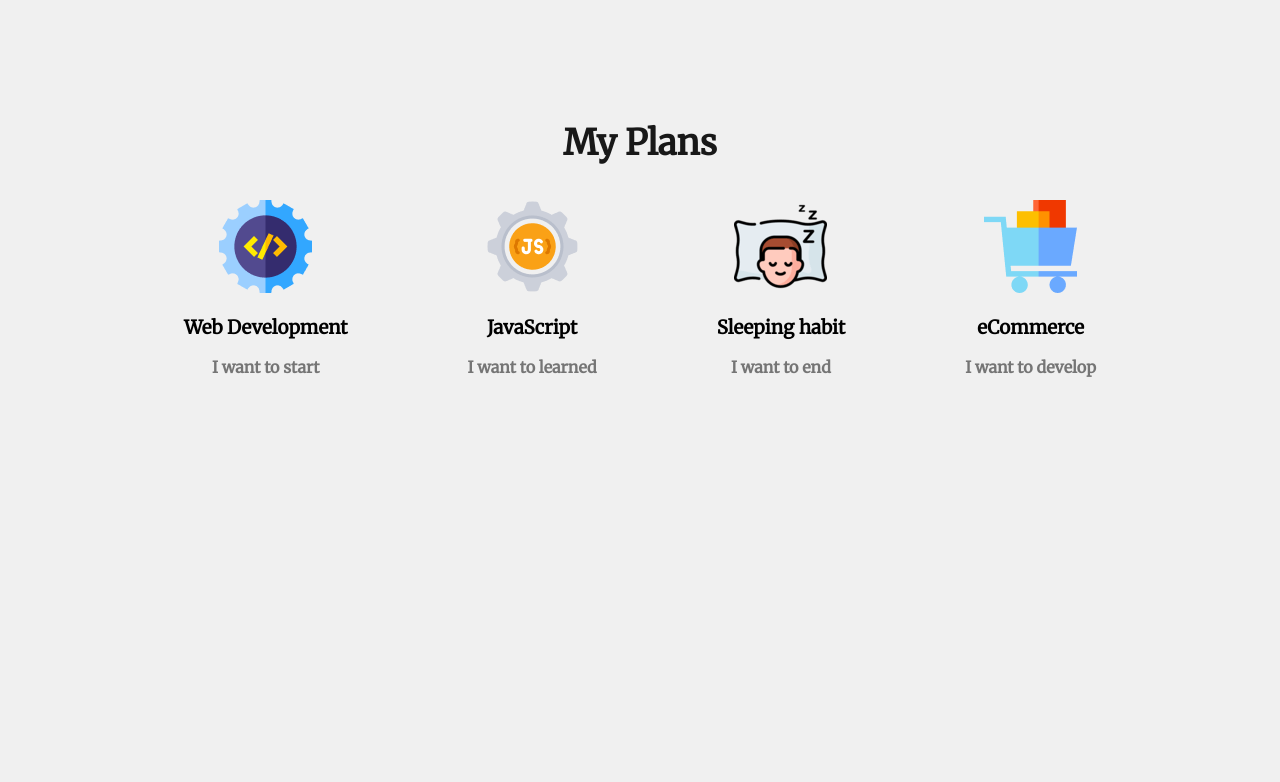
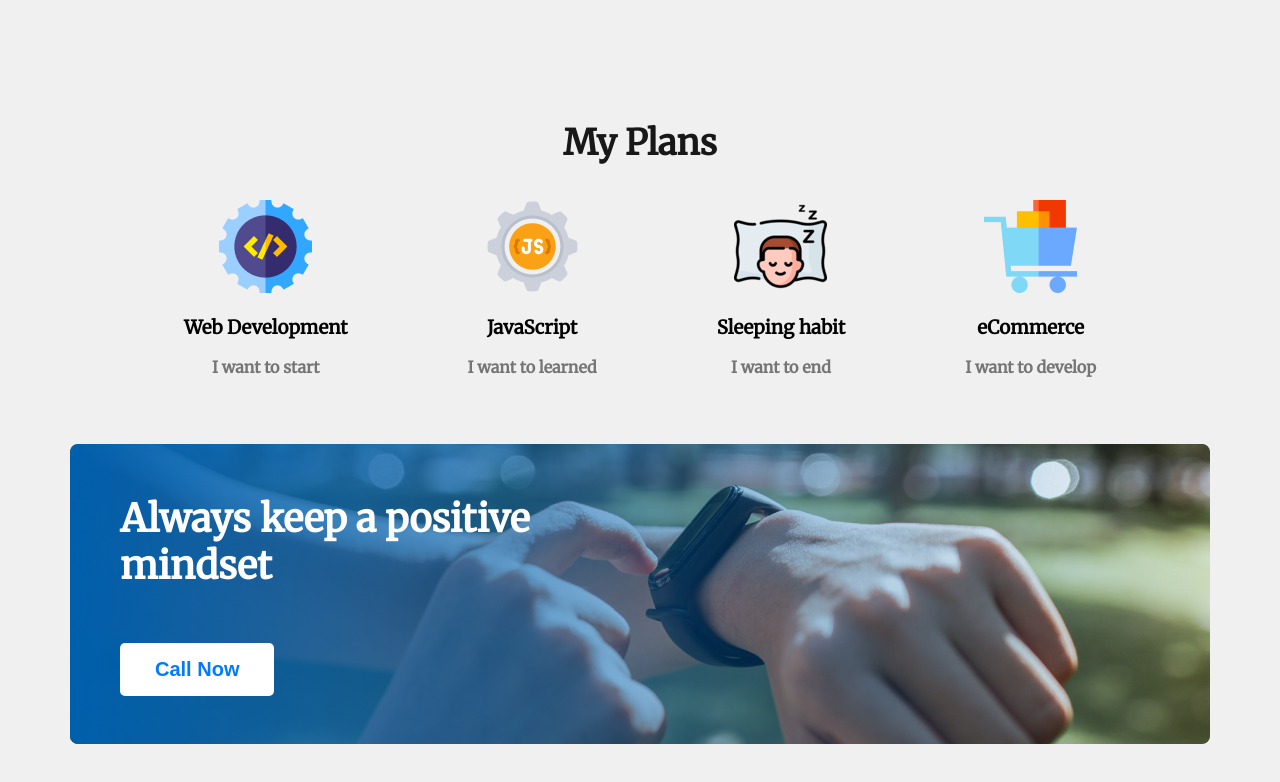
Before and after one commit to Razkkhan/Future, a plain HTML site: page index.html in a window 1280 px wide. Shown: the part 1599-2381 px from the top of the page. Before the commit the page ends 1992 px from the top, so only its background shows below. Drawn offline with Linux system fonts and the light colour scheme; a web font is replaced by a local one.

Commit message:
call-now

```diff
--- a/Css/style.css
+++ b/Css/style.css
@@ -129,16 +129,13 @@ header {
     text-align: center;
     font-size: 35px;
     font-weight: 700;
-    /* font-weight should be a number, not px */
 }
 
 .skill-container {
     display: flex;
     flex-wrap: wrap;
-    /* Ensure items wrap in smaller viewports */
     gap: 120px;
     justify-content: center;
-    /* Center-align items horizontally */
 }
 
 .skill-description {
@@ -148,3 +145,50 @@ header {
 .ami {
     text-align: center;
 }
+
+.image-container {
+    position: relative;
+    width: max-content;
+    margin: 50px auto;
+}
+
+.bottom-image {
+    width: 100%;
+    height: auto;
+}
+
+.top-image {
+    position: absolute;
+    top: 0;
+    left: 0;
+    width: 100%;
+    height: auto;
+    z-index: 1;
+}
+
+.banner-watch {
+    position: absolute;
+    z-index: 2;
+    color: #fff;
+    font-size: 38px;
+    top: 20px;
+    left: 50px;
+    padding: 0px;
+    border-radius: 5px;
+}
+
+.button-bottom {
+    position: absolute;
+    z-index: 2;
+    top: 200px;
+    left: 50px;
+    padding: 15px 35px;
+    background-color: #fff;
+    color: #007BFF;
+    border: none;
+    border-radius: 5px;
+    cursor: pointer;
+    font-size: 20px;
+    font-style: normal;
+    font-weight: 700;
+}
--- a/index.html
+++ b/index.html
@@ -72,6 +72,16 @@
                 </div>
             </div>
         </section>
+        <section>
+            <div class="image-container">
+                <img src="images/watch.png" alt="Watch Image" class="bottom-image">
+                <img src="images/gradient1.png" alt="Gradient Image" class="top-image">
+                <h1 class="banner-watch">Always keep a positive <br> mindset</h1>
+                <button class="button-bottom">Call Now</button>
+            </div>
+        </section>
+
+
     </main>
     <footer>
 
```
